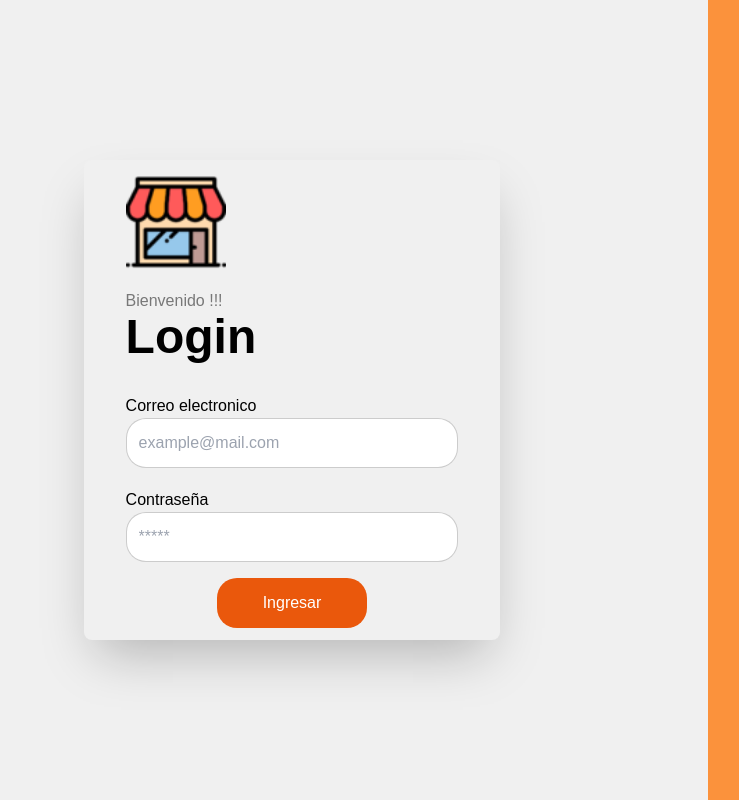
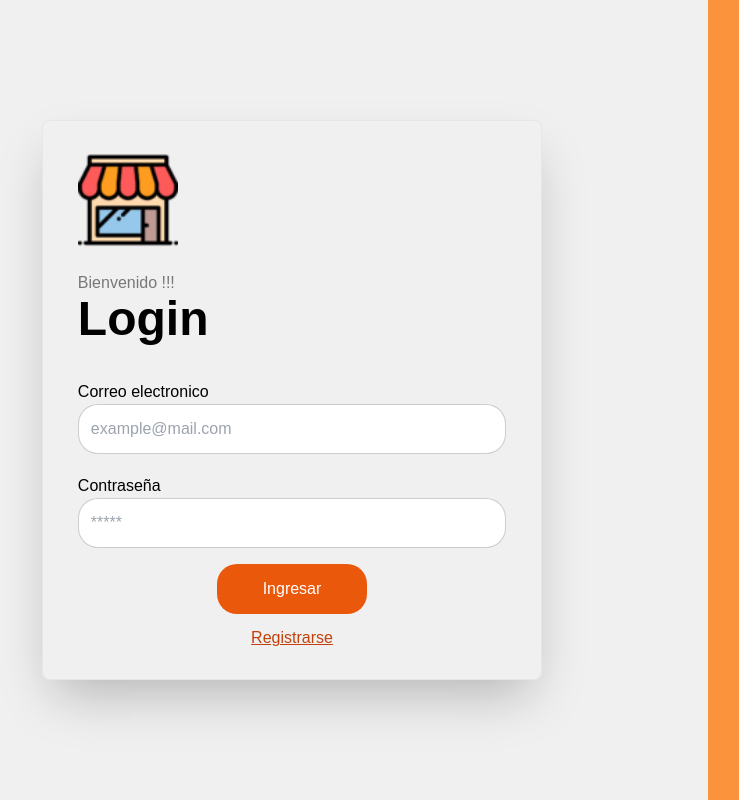
Before and after one commit to XavierCanjura/inventario-tienda, a React (Vite) app: page /#/login in a window 1280 px wide. Shown: the whole page, without its empty margins (124-863 px from the left). Built offline with nearby package versions, Linux system fonts and the light colour scheme.

Commit message:
added animation to Login component

```diff
--- /dev/null
+++ b/src/components/cards/LoginCard.tsx
@@ -0,0 +1,58 @@
+import { LoginForm } from "../../interfaces"
+import { ButtonCustom } from "../buttons/ButtonCustom"
+import { InputCustom } from "../inputs/InputCustom"
+
+export const LoginCard = ({
+    loginForm,
+    isRegister,
+    setLoginForm,
+    handleClick,
+    toggleIsRegister
+}:{
+    loginForm: LoginForm;
+    isRegister: boolean;
+    setLoginForm: React.Dispatch<React.SetStateAction<LoginForm>>;
+    handleClick: () => void;
+    toggleIsRegister: () => void
+}) => {
+
+    return (
+        <div className={`absolute w-[90vw] h-[70vh] sm:min-w-[400px] sm:w-[50vw] md:max-w-[500px] bg-[#F0F0F0] shadow-2xl border rounded-lg top-[10vh] sm:top-0 sm:bottom-0 sm:my-auto sm:left-[calc(65vw/2-200px)] md:left-[calc(65vw/2-250px)] z-10 ${ isRegister ? 'animate-out-login' : 'animate-in-login' }`}>
+            <div className="w-full h-full flex flex-col justify-center px-[7%]">
+                <div className="flex justify-start">
+                    <img className="w-[100px] h-[100px] mb-[5%]" src="./img/shop.png" alt="" />
+                </div>
+                <h5 className="text-md text-black/50 ">Bienvenido !!!</h5>
+                <h1 className="text-5xl font-extrabold mb-[5%]">Login</h1>
+                <InputCustom
+                    label="Correo electronico"
+                    placeholder="example@mail.com"
+                    type="email"
+                    parentClass="md:w-full my-4"
+                    value={ loginForm.email }
+                    onChange={ (event) => setLoginForm({ ...loginForm, email: event.target.value }) }
+                />
+                <InputCustom
+                    label="Contraseña"
+                    type="password"
+                    placeholder="*****"
+                    parentClass="md:w-full mb-4"
+                    value={ loginForm.password }
+                    onChange={ (event) => setLoginForm({ ...loginForm, password: event.target.value }) }
+
+                />
+
+                <div className="w-full flex flex-col items-center">
+                    <ButtonCustom
+                        text="Ingresar"
+                        type="button"
+                        buttonClass="w-[150px]"
+                        onClick={ handleClick }
+                    />
+
+                    <label className="mt-3 text-orange-700 underline cursor-pointer" onClick={ toggleIsRegister }>Registrarse</label>
+                </div>
+            </div>
+        </div>
+    )
+}
--- /dev/null
+++ b/src/components/cards/RegisterCard.tsx
@@ -0,0 +1,51 @@
+import { ButtonCustom } from "../buttons/ButtonCustom"
+import { InputCustom } from "../inputs/InputCustom"
+
+export const RegisterCard = ({
+    isRegister,
+    toggleIsRegister
+}:{
+    isRegister: boolean;
+    toggleIsRegister: () => void
+}) => {
+    return (
+        <div className={`absolute w-[90vw] h-[70vh] sm:min-w-[400px] sm:w-[50vw] md:max-w-[500px] bg-[#F0F0F0] shadow-2xl rounded-lg top-[10vh] sm:top-0 sm:bottom-0 sm:m-auto sm:right-[calc(65vw/2-200px)] md:right-[calc(65vw/2-250px)] z-10  ${ isRegister ? 'animate-in-register' : 'animate-out-register'} `}>
+            <div className="w-full h-full flex flex-col justify-center px-[7%]">
+
+                <div className="flex justify-start">
+                    <img className="w-[100px] h-[100px] mb-[5%]" src="./img/shop.png" alt="" />
+                </div>
+                <h5 className="text-md text-black/50 ">Bienvenido !!!</h5>
+                <h1 className="text-5xl font-extrabold mb-[5%]">Registrarse</h1>
+                <InputCustom
+                    label="Correo electronico"
+                    placeholder="example@mail.com"
+                    type="email"
+                    parentClass="md:w-full my-4"
+                    // value={ loginForm.email }
+                    // onChange={ (event) => setLoginForm({ ...loginForm, email: event.target.value }) }
+                />
+                <InputCustom
+                    label="Contraseña"
+                    type="password"
+                    placeholder="*****"
+                    parentClass="md:w-full mb-4"
+                    // value={ loginForm.password }
+                    // onChange={ (event) => setLoginForm({ ...loginForm, password: event.target.value }) }
+
+                />
+
+                <div className="w-full flex flex-col items-center">
+                    <ButtonCustom
+                        text="Ingresar"
+                        type="button"
+                        buttonClass="w-[150px]"
+                        // onClick={ handleClick }
+                    />
+
+                    <label className="mt-3 text-orange-700 underline cursor-pointer" onClick={ toggleIsRegister }>Iniciar Sesion</label>
+                </div>
+            </div>
+        </div>
+    )
+}
--- a/src/components/index.tsx
+++ b/src/components/index.tsx
@@ -1,9 +1,11 @@
 export { BrandItem } from "./cards/BrandItem";
 export { ButtonCustom } from "./buttons/ButtonCustom";
 export { InputCustom } from "./inputs/InputCustom";
+export { LoginCard } from "./cards/LoginCard";
 export { Modal } from "./modals/Modal";
 export { ModalAddAmount } from "./modals/ModalAddAmount";
 export { ModalDelete } from "./modals/ModalDelete";
+export { RegisterCard } from "./cards/RegisterCard";
 export { ModalProduct } from "./modals/ModalProduct";
 export { ProductItem } from "./cards/ProductItem";
 export { UserItem } from "./cards/UserItem";
--- a/src/index.css
+++ b/src/index.css
@@ -56,4 +56,196 @@ body {
     width: 100%;
     height: 35px;
     display: inline-block;
-  }
+}
+
+
+.animate-in-login {
+    animation: login-in ease-in-out 0.7s;
+}
+
+.animate-out-login {
+    animation: login-out ease-in-out 0.7s ;
+    animation-fill-mode: forwards;
+
+}
+
+.animate-in-register {
+    animation: register-in ease-in-out 0.7s;
+}
+
+.animate-out-register {
+    animation: register-out ease-in-out 0.7s;
+    animation-fill-mode: forwards;
+
+}
+
+@media (width <= 640px){
+
+    .animate-second-background-reverse {
+        animation: invert-second-background ease-in-out 1s;
+        animation-fill-mode: forwards;
+    }
+
+    .animate-second-background-normal {
+        animation: normal-second-background ease-in-out 1s;
+        animation-fill-mode: forwards;
+    }
+
+    @keyframes invert-second-background {
+        0% {
+            bottom: 0;
+            height: 40vh;
+            width: 100vw;
+        }
+        50% {
+            height: 100vh;
+            width: 100vw;
+        }
+        100% {
+            top: 0;
+            height: 60vh;
+            width: 100vw;
+        }
+    }
+
+    @keyframes normal-second-background {
+        0% {
+            top: 0;
+            height: 60vh;
+            width: 100vw;
+        }
+        50% {
+            height: 100vh;
+            width: 100vw;
+        }
+        100% {
+            bottom: 0;
+            height: 40vh;
+            width: 100vw;
+        }
+    }
+
+}
+
+
+@keyframes login-in {
+    0%{
+        opacity: 0;
+
+    }
+    100%{
+        opacity: 1;
+    }
+}
+
+@keyframes login-out {
+    0%{
+        opacity: 1;
+    }
+    100%{
+        opacity: 0;
+        display: none;
+    }
+}
+
+@keyframes register-in {
+    0%{
+        opacity: 0;
+
+    }
+    100%{
+        opacity: 1;
+    }
+}
+
+@keyframes register-out {
+    0%{
+        opacity: 1;
+    }
+    100%{
+        opacity: 0;
+        display: none;
+    }
+}
+
+
+@screen sm {
+    .animate-in-login {
+        animation: login-in ease-in-out 0.7s;
+    }
+
+    .animate-out-login {
+        animation: login-out ease-in-out 0.7s ;
+        animation-fill-mode: forwards;
+    }
+
+    .animate-in-register {
+        animation: register-in ease-in-out 0.7s;
+    }
+
+    .animate-out-register {
+        animation: register-out ease-in-out 0.7s;
+        animation-fill-mode: forwards;
+    }
+
+    @keyframes login-in {
+        0%{
+            transform: translateX(35vw);
+            opacity: 0;
+
+        }
+        50% {
+            opacity: 0.5;
+        }
+        100%{
+            transform: translateX(0px);
+            opacity: 1;
+        }
+    }
+
+    @keyframes login-out {
+        0%{
+            transform: translateX(0px);
+            opacity: 1;
+        }
+        50% {
+            opacity: 0.5;
+        }
+        100%{
+            transform: translateX(35vw);
+            opacity: 0;
+            display: none;
+        }
+    }
+
+    @keyframes register-in {
+        0%{
+            transform: translateX(-35vw);
+            opacity: 0;
+
+        }
+        50% {
+            opacity: 0.5;
+        }
+        100%{
+            transform: translateX(0px);
+            opacity: 1;
+        }
+    }
+
+    @keyframes register-out {
+        0%{
+            transform: translateX(0px);
+            opacity: 1;
+        }
+        50% {
+            opacity: 0.5;
+        }
+        100%{
+            transform: translateX(-35vw);
+            opacity: 0;
+            display: none;
+
+        }
+    }
+}
--- a/src/pages/public/Login.tsx
+++ b/src/pages/public/Login.tsx
@@ -1,15 +1,19 @@
-import { useEffect } from "react";
-import { ButtonCustom, InputCustom } from "../../components";
+import { useEffect, useState } from "react";
 import { useAuthStore } from "../../hooks";
 import { sessionStore } from "../../helpers/sessionStore";
 import { toast } from "react-toastify";
+import { LoginCard, RegisterCard } from "../../components";
 
 export const Login = () => {
 
     const {  loginForm, message, authentication, setLoginForm, navigateToHome } = useAuthStore();
     const { existSession } = sessionStore();
 
+    const [isRegister, setIsRegister] = useState<boolean>(false);
+
     const handleClick = () => { authentication() }
+
+    const toggleIsRegister = () => setIsRegister(!isRegister);
 
     useEffect(() => {
         if(existSession('auth')) return navigateToHome();
@@ -20,45 +24,24 @@ export const Login = () => {
     }, [message])
 
     return (
-        <div className="flex flex-col sm:flex-row w-dvw h-dvh">
-            <div className="w-full h-[60vh] sm:w-[65vw] sm:h-full flex justify-center items-center bg-[#F0F0F0] relative">
-                <div className="absolute sm:relative w-[90vw] h-[70vh] sm:min-w-[400px] sm:w-[50%] md:max-w-[500px] sm:h-[60%] bg-[#F0F0F0] shadow-2xl rounded-lg top-[10vh] sm:top-0">
-                    <div className="w-full h-full flex flex-col justify-center px-[10%]">
-                        <div className="flex justify-start">
-                            <img className="w-[100px] h-[100px] mb-[5%]" src="./img/shop.png" alt="" />
-                        </div>
-                        <h5 className="text-md text-black/50 ">Bienvenido !!!</h5>
-                        <h1 className="text-5xl font-extrabold mb-[5%]">Login</h1>
-                        <InputCustom
-                            label="Correo electronico"
-                            placeholder="example@mail.com"
-                            type="email"
-                            parentClass="md:w-full my-4"
-                            value={ loginForm.email }
-                            onChange={ (event) => setLoginForm({ ...loginForm, email: event.target.value }) }
-                        />
-                        <InputCustom
-                            label="Contraseña"
-                            type="password"
-                            placeholder="*****"
-                            parentClass="md:w-full mb-4"
-                            value={ loginForm.password }
-                            onChange={ (event) => setLoginForm({ ...loginForm, password: event.target.value }) }
-
-                        />
-
-                        <div className="w-full flex justify-center">
-                            <ButtonCustom
-                                text="Ingresar"
-                                type="button"
-                                buttonClass="w-[150px]"
-                                onClick={ handleClick }
-                            />
-                        </div>
-                    </div>
+        <>
+            <div className={`flex flex-col sm:flex-row w-dvw h-dvh relative justify-center items-center md:justify-normal`}>
+                <LoginCard
+                    loginForm={ loginForm }
+                    isRegister={ isRegister }
+                    setLoginForm={ setLoginForm }
+                    handleClick={ handleClick }
+                    toggleIsRegister={ toggleIsRegister }
+                />
+                <RegisterCard
+                    isRegister = { isRegister }
+                    toggleIsRegister={ toggleIsRegister }
+                />
+                <div className="w-dvw h-dvh sm:flex absolute z-[9]">
+                    <div className={`absolute sm:relative ${ isRegister ? 'sm:w-[35vw]' : 'sm:w-[65vw]' } sm:h-full flex justify-center items-center bg-[#F0F0F0] transition-all duration-500 ease-in` }></div>
+                    <div className={`absolute sm:relative  ${ isRegister ? 'sm:w-[65vw] animate-second-background-reverse' : 'sm:w-[35vw] animate-second-background-normal' } sm:h-full flex justify-center items-center bg-orange-400 transition-all duration-500 ease-in`}></div>
                 </div>
             </div>
-            <div className="w-full h-[40vh] sm:w-[35vw] sm:h-full bg-orange-400"></div>
-        </div>
+        </>
     )
 }
```
